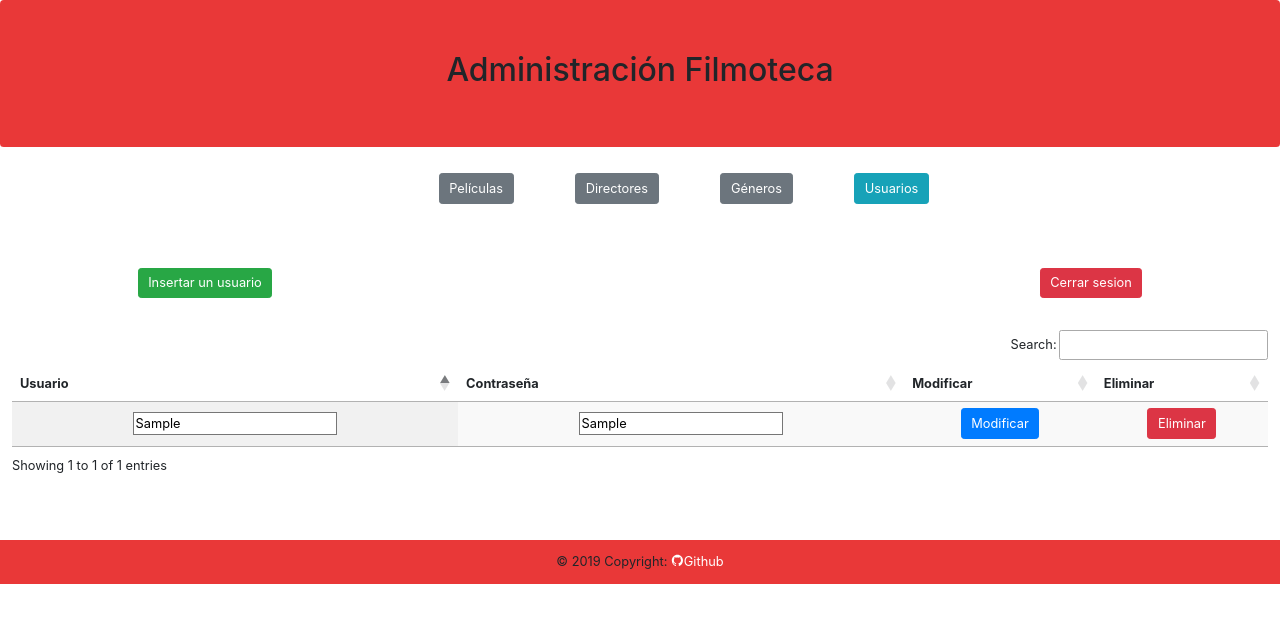
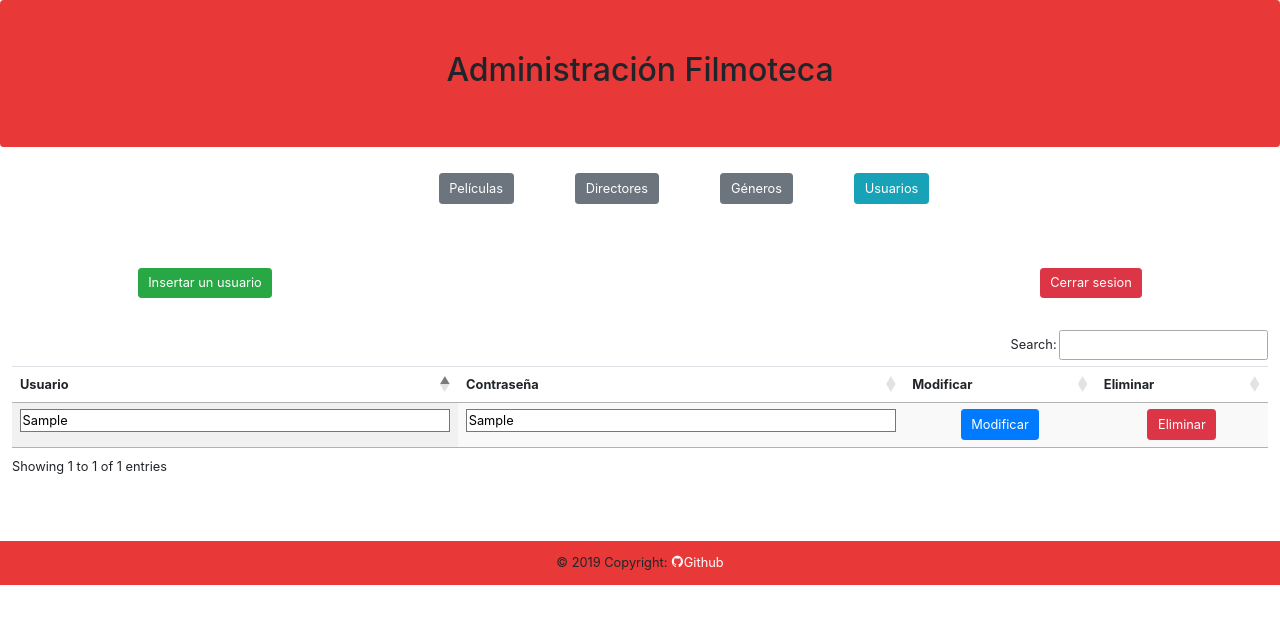
Before and after one commit to JCallejonWeb/peliculas, a CodeIgniter app: page /peliculas/index.php/usuarios/homeUsers in a window 1280 px wide. Shown: the top 624 px of the page. Run offline with CodeIgniter, Linux system fonts and the light colour scheme; the visitor is signed in with stand-in values (Sample User, id 1); tables that the repository leaves empty or names only in its code hold one stand-in row (values such as "Sample post"); some libraries are stand-ins or nearby versions.

Commit message:
Back end listo

```diff
--- a/application/views/userMenu.php
+++ b/application/views/userMenu.php
@@ -82,13 +82,13 @@
     echo anchor("login/cerrar_session","Cerrar sesion");
     echo"</button>
         </div>
-    <table id='tabla' class='display'>
+    <table id='tabla' class='table display'>
     <thead>
         <tr>
             <th>Usuario</th>
             <th>Contraseña</th>
-            <th>Modificar</th>
-            <th>Eliminar</th>
+            <th class='alignCelda'>Modificar</th>
+            <th class='alignCelda'>Eliminar</th>
         </tr>
         </thead>";
 
@@ -98,10 +98,10 @@
             echo "
                 <tr class='$user->id'>
                     <input type='hidden' name='id' value='$user->id'/>
-                    <td><input type='text' name='usuario' value='$user->usuario'/><p hidden>'$user->usuario'</p></td>
-                    <td><input type='text' id='$user->id-contra' name='contrasenya' value='$user->contrasenya'/><p hidden>'$user->contrasenya'</p></td>
-                    <td><button  class='btn btn-primary modificarusuario' value='$user->id' >Modificar</button></td>
-                    <td><button class='btn btn-danger eliminarusuario' value='$user->id'>Eliminar</td>
+                    <td><input class='wInput' type='text' name='usuario' value='$user->usuario'/><p hidden>'$user->usuario'</p></td>
+                    <td><input class='wInput' type='text' id='$user->id-contra' name='contrasenya' value='$user->contrasenya'/><p hidden>'$user->contrasenya'</p></td>
+                    <td class='alignCelda'><button  class='btn btn-primary modificarusuario' value='$user->id' >Modificar</button></td>
+                    <td class='alignCelda'><button class='btn btn-danger eliminarusuario' value='$user->id'>Eliminar</td>
                 </tr>
             ";
 
--- a/css/estiloBack.css
+++ b/css/estiloBack.css
@@ -53,9 +53,13 @@
 @media (max-width:1300px) {
     body{
         zoom: 80%;
+        max-zoom: 80%;
       }
  }
-td,th {
+.alignCelda {
     text-align: center;
     vertical-align: middle !important;
 }
+.wInput{
+    width: 100% !important;
+}
```
Also changed, not shown: application/views/dirMenu.php (+6 -6 lines), application/views/genMenu.php (+7 -7 lines), application/views/mainMenu.php (+16 -16 lines).
